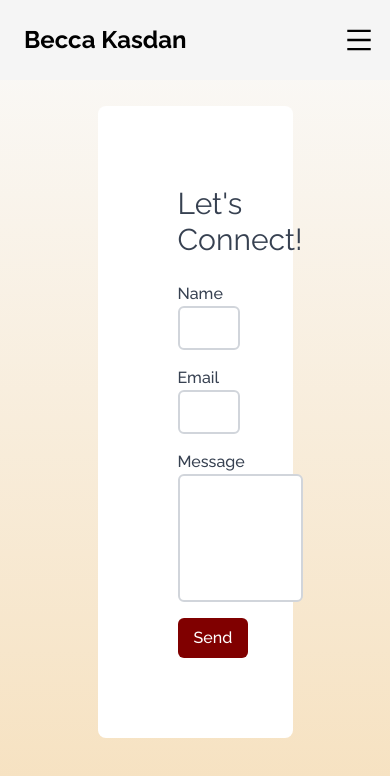
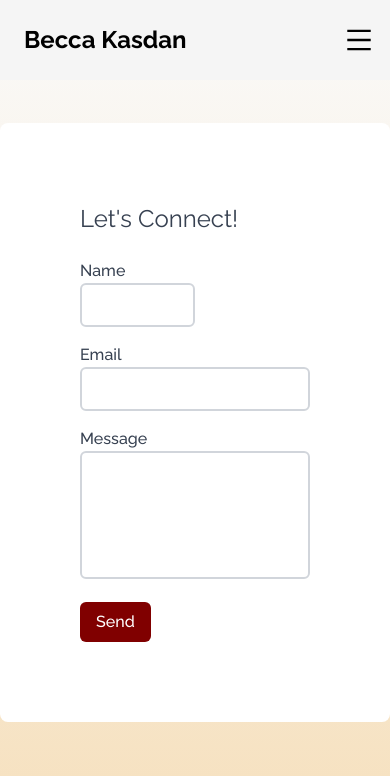
Before and after one commit to DanieleZils/next-trial, a Next.js app: page /contact in a window 390 px wide. Shown: the top 776 px of the page. Built offline with nearby package versions, Linux system fonts and the light colour scheme.

Commit message:
contact form post debugging

```diff
--- a/app/contact/page.jsx
+++ b/app/contact/page.jsx
@@ -11,7 +11,7 @@ export default function Contact() {
         console.log('Form:', form.current)
 
 
-        emailjs.sendForm('service_wy4624e', 'template_1aqwmd8', form.current, process.env.NEXT_PUBLIC_EMAILJS_USERID)
+    emailjs.sendForm('service_wy4624e', 'template_1aqwmd8', form.current, process.env.NEXT_PUBLIC_EMAILJS_USERID )
           .then((result) => {
             console.log("email sent", result.text);
           }, (error) => {
@@ -20,21 +20,21 @@ export default function Contact() {
     };
 
     return (
-        <div className="flex items-center h-screen justify-center">
-            <form ref={form} onSubmit={sendEmail} className="bg-white flex rounded-lg w-1/2">
+        <div className="flex items-center h-screen justify-center ">
+            <form ref={form} onSubmit={sendEmail} className="bg-white flex rounded-lg md:w-1/2 w-full">
               <div className="flex-1 text-gray-700 p-20">
-                <h1 className="text-3xl pb-6">Let's Connect!</h1>
+                <h1 className="md:text-3xl text-2xl pb-6">Let's Connect!</h1>
                 <div className="mb-4">
                     <label htmlFor="Name" className="block font-medium">Name </label>
                     <input type="text" name="user_name" className="border-2 border-gray-300 p-2 rounded-md w-1/2 focus:outline-none focus:ring-2 focus:ring-maroon"/>
                 </div>
                 <div className="mb-4">
                     <label htmlFor="Email" className="block font-medium">Email </label>
-                    <input type="email" name="user_email" className="border-2 border-gray-300 p-2 rounded-md w-1/2 focus:outline-none focus:ring-2 focus:ring-maroon"/>
+                    <input type="email" name="user_email" className="border-2 border-gray-300 p-2 rounded-md md:w-1/2 w-full focus:outline-none focus:ring-2 focus:ring-maroon"/>
                 </div>
                 <div className="mb-4">
                     <label htmlFor="Message" className="block font-medium"> Message </label>
-                    <input type="text" name="message" className="border-2 border-gray-300 p-2 rounded-md w-full h-32 resize-none focus:outline-none focus:ring-2 focus:ring-maroon" />
+                    <textarea type="text" name="message" className="border-2 border-gray-300 p-2 rounded-md w-full h-32 resize-none focus:outline-none focus:ring-2 focus:ring-maroon" />
                 </div>
                 <input type="submit" value="Send" className="bg-maroon hover:bg-red-700 text-white font-medium py-2 px-4 rounded-md cursor-pointer" />
                 </div>
```
